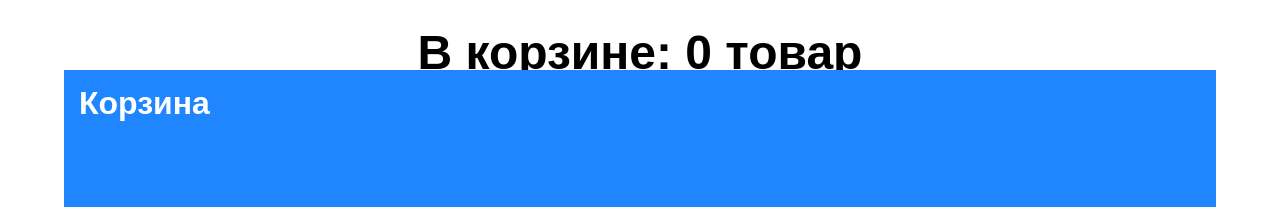
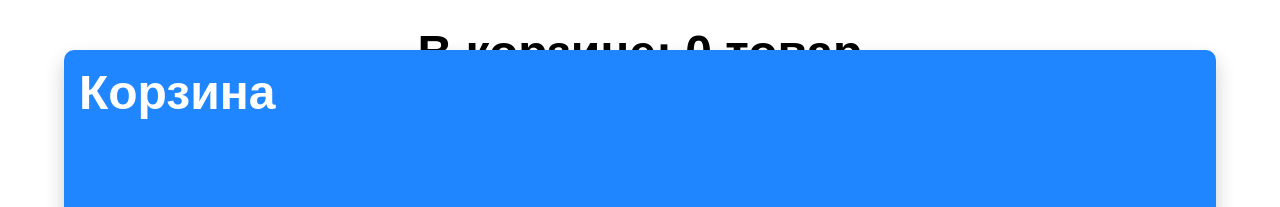
Before and after one commit to Sardor-web-dev/Market, a plain HTML site: page index.html in a window 1280 px wide. Both pictures are taken after a click on the button "Показать корзину". Shown: the top 207 px of the page. Drawn offline with Linux system fonts and the light colour scheme.

Commit message:
modal window logics

```diff
--- a/style.css
+++ b/style.css
@@ -121,12 +121,44 @@ body{
         cursor: pointer;
     }
 }
-.cart_active{
-    position: absolute;
-    margin-top: 70px;
+.cart {
+    position: fixed;
+    top: -100vh; /* Корзина скрыта за верхним краем */
+    left: 50%;
+    transform: translateX(-50%);
     width: 90%;
-    height: 1000px;
+    height: 600px;
     background-color: #1F86FF;
+    transition: top 0.5s ease-in-out; /* Плавная анимация */
+    z-index: 1000;
+    border-radius: 10px;
+    box-shadow: 0px 10px 20px rgba(0, 0, 0, 0.2);
+}
+
+.cart_active {
+    top: 50px; /* Корзина плавно появляется */
+}
+
+.texts {
+    display: flex;
+    justify-content: space-between;
+    align-items: center;
+    padding: 15px;
+    color: white;
+    font-size: 24px;
+}
+
+.texts button {
+    border: none;
+    background-color: transparent;
+    cursor: pointer;
+}
+
+.list {
+    display: grid;
+    grid-template-columns: repeat(3, 1fr);
+    gap: 15px;
+    padding: 15px;
 }
 .texts{
     display: none;
```
